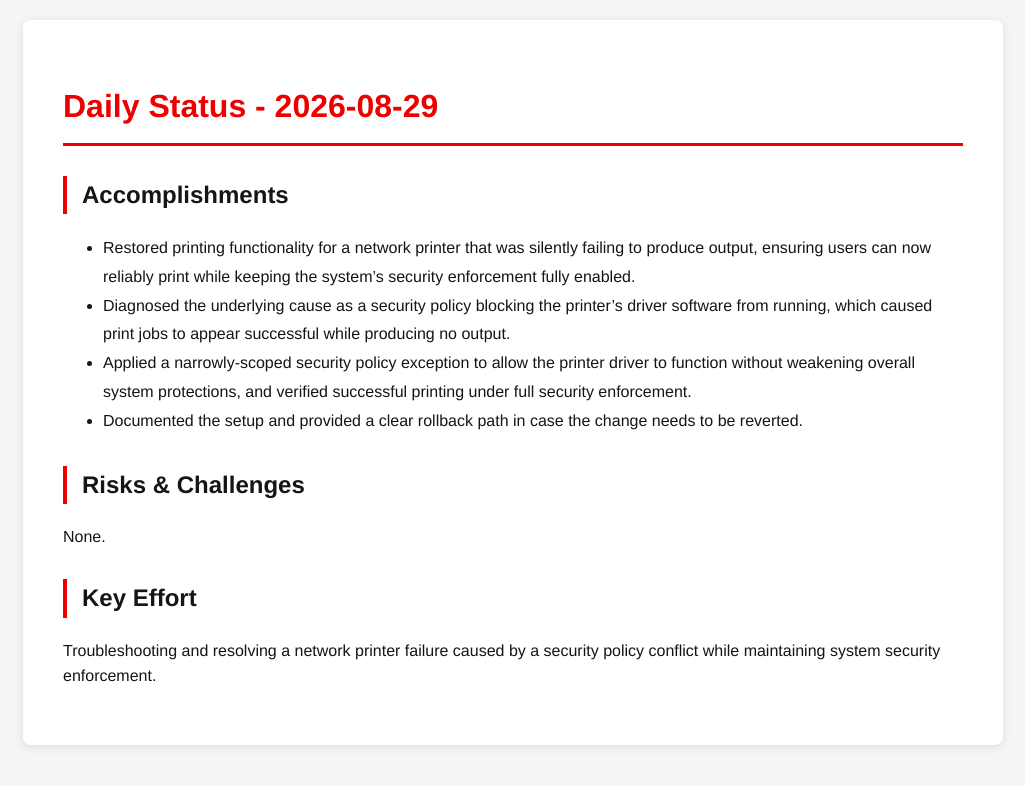
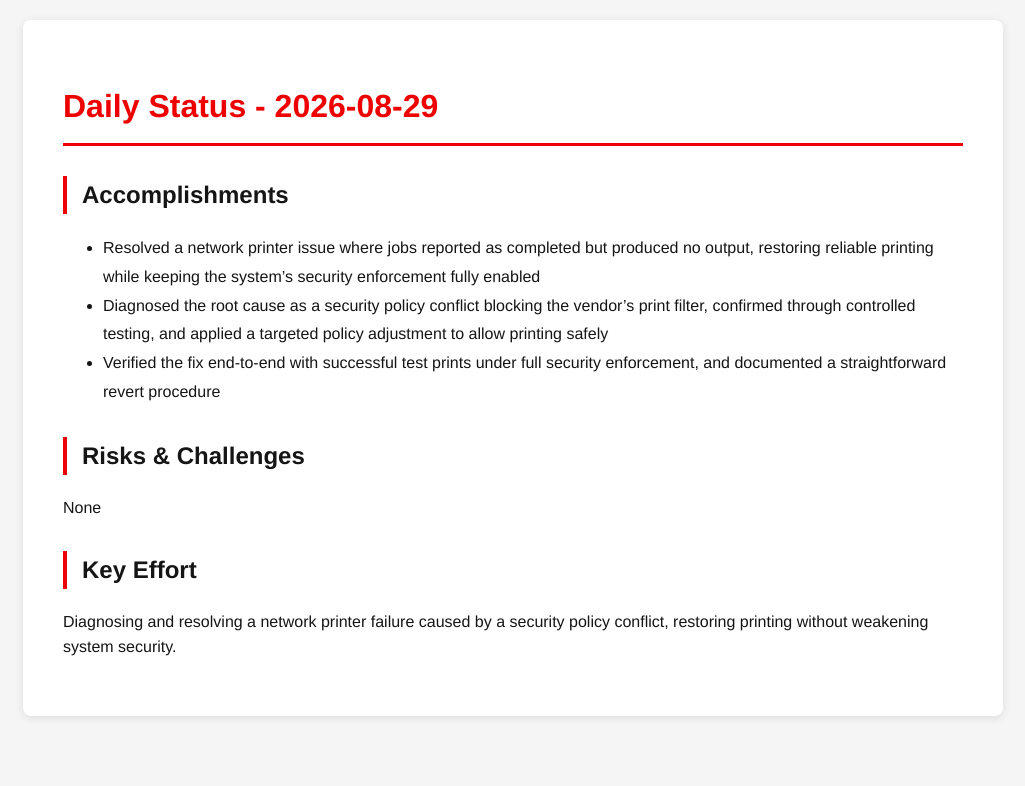
Before and after one commit to tzvatot/daily-status, a Jekyll site: the page built from 2026-08-29.md, in a window 1280 px wide. Shown: the top 786 px of the page, without its empty margins (127-1152 px from the left). Built offline with Jekyll 4.4.1, drawn with Linux system fonts in a browser that asks for light colours.

Commit message:
Daily status update - 2026-08-29

```diff
--- a/2026-08-29.md
+++ b/2026-08-29.md
@@ -7,13 +7,12 @@ date: 2026-08-29
 # Daily Status - 2026-08-29
 
 ## Accomplishments
-- Restored printing functionality for a network printer that was silently failing to produce output, ensuring users can now reliably print while keeping the system's security enforcement fully enabled.
-- Diagnosed the underlying cause as a security policy blocking the printer's driver software from running, which caused print jobs to appear successful while producing no output.
-- Applied a narrowly-scoped security policy exception to allow the printer driver to function without weakening overall system protections, and verified successful printing under full security enforcement.
-- Documented the setup and provided a clear rollback path in case the change needs to be reverted.
+- Resolved a network printer issue where jobs reported as completed but produced no output, restoring reliable printing while keeping the system's security enforcement fully enabled
+- Diagnosed the root cause as a security policy conflict blocking the vendor's print filter, confirmed through controlled testing, and applied a targeted policy adjustment to allow printing safely
+- Verified the fix end-to-end with successful test prints under full security enforcement, and documented a straightforward revert procedure
 
 ## Risks & Challenges
-None.
+None
 
 ## Key Effort
-Troubleshooting and resolving a network printer failure caused by a security policy conflict while maintaining system security enforcement.
+Diagnosing and resolving a network printer failure caused by a security policy conflict, restoring printing without weakening system security.
```
